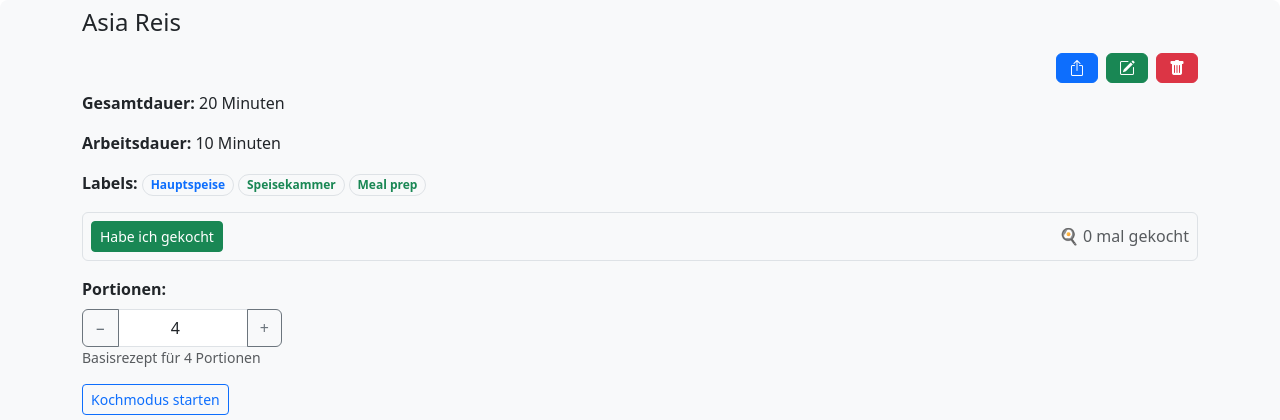
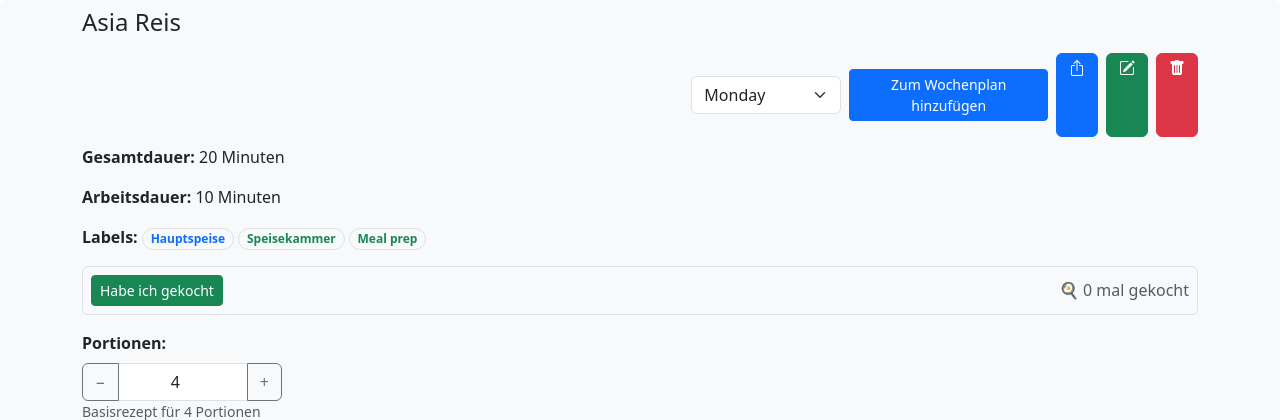
Before and after one commit to tobihemmi/rezepte, a Django app: a page that uses recipes/templates/recipes/recipe_detail.html in a window 1280 px wide. Shown: the part 56-476 px from the top of the page. Run offline with Django 5.2, Linux system fonts and the light colour scheme; data comes from the database, SQL or seed files in the repository; both versions use the stored data as it was after the commit.

Commit message:
add "add to week plan" to detail view

```diff
--- a/recipes/templates/recipes/recipe_detail.html
+++ b/recipes/templates/recipes/recipe_detail.html
@@ -13,6 +13,16 @@
             <h4 class="flex-grow-1 mb-0">{{ recipe.title }}</h4>
         </div>
         <div class="d-flex justify-content-end gap-2 mb-2">
+            <form method="get" action="{% url 'recipes:weekly_plan' %}" class="d-flex align-items-center mt-3">
+                <input type="hidden" name="action" value="add">
+                <input type="hidden" name="recipe_id" value="{{ recipe.id }}">
+                <select name="day" class="form-select me-2" style="max-width: 150px;">
+                    {% for day in days %}
+                    <option value="{{ day }}">{{ day }}</option>
+                    {% endfor %}
+                </select>
+                <button type="submit" class="btn btn-primary btn-sm">Zum Wochenplan hinzufügen</button>
+            </form>
             <a href="https://todoist.com/add?content={{ '['|add:recipe.title|add:']('|add:request.build_absolute_uri|add:') #WG /Essensplanung'|urlencode }}" target="_blank" class="btn btn-primary">
                 <i class="bi bi-box-arrow-up"></i>
             </a>
--- a/recipes/views.py
+++ b/recipes/views.py
@@ -162,6 +162,7 @@ class DetailView(generic.DetailView):
             "current_servings": current_servings,
             "ingredients_list": [line.strip() for line in recipe.ingredients.splitlines() if line.strip()],
             "steps_list": [line.strip() for line in recipe.steps.splitlines() if line.strip()],
+            "days": ['Monday', 'Tuesday', 'Wednesday', 'Thursday', 'Friday', 'Saturday', 'Sunday'],  # NEU
         })
         return context
 
```
Also changed, not shown: db.sqlite3.
